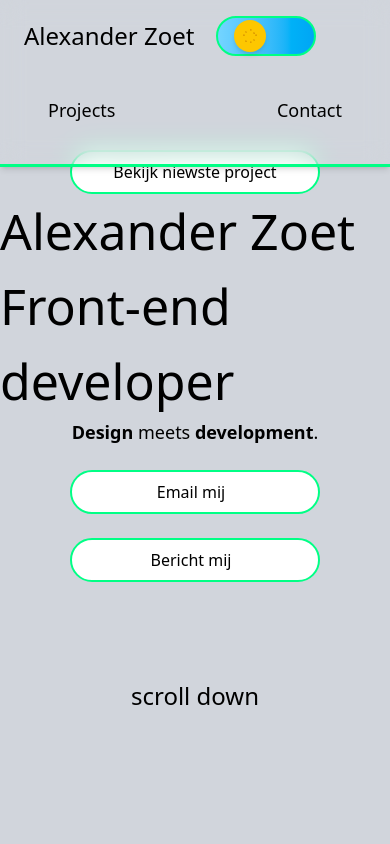
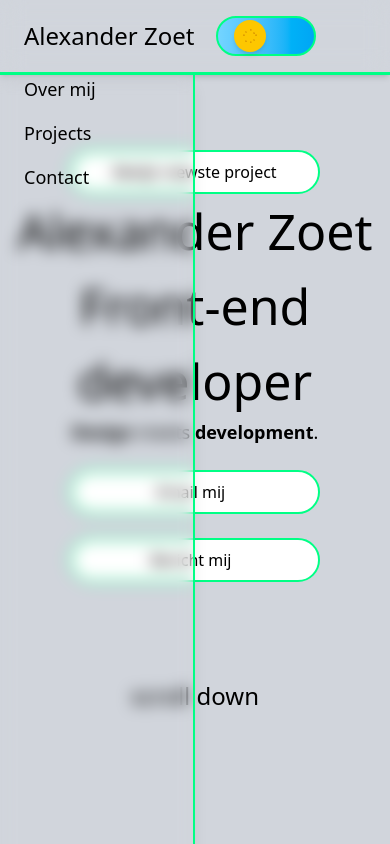
Before and after one commit to Allexwnl/Portfolio, a Vue app in the folder portfolio-project/: page / in a window 390 px wide. Both pictures are taken after a click on the button 351 px from the left and 36 px from the top of the page. Shown: the top 844 px of the page. Built offline with nearby package versions, Linux system fonts and the light colour scheme; no server answers; the database is empty; some icons are missing; a web font is replaced by a local one.

Commit message:
fully functional navbar

```diff
--- a/portfolio-project/src/components/MobileNavbar.vue
+++ b/portfolio-project/src/components/MobileNavbar.vue
@@ -20,8 +20,9 @@
                     </svg>
                     <svg v-else xmlns="http://www.w3.org/2000/svg" fill="currentColor" viewBox="0 0 24 24"
                         class="w-5 h-5 text-gray-700">
-                        <path
-                            d="M21.752 15.002A9.72 9.72 0 0 1 12 21.75a9.75 9.75 0 0 1 0-19.5c.682 0 1.35.07 1.996.204a9.001 9.001 0 1 0 7.756 12.548z" />
+                        #00FF85
+                        d="M21.752 15.002A9.72 9.72 0 0 1 12 21.75a9.75 9.75 0 0 1 0-19.5c.682 0 1.35.07 1.996.204a9.001
+                        9.001 0 1 0 7.756 12.548z" />
                     </svg>
                 </div>
             </button>
@@ -35,20 +36,29 @@
                     :class="{ '-rotate-45 -translate-y-2': isMenuOpen }"></span>
             </button>
         </div>
-        <!-- Mobile Menu -->
+        <!-- Desktop menu (vanaf md) -->
         <transition name="slide-fade">
-            <ul v-if="isMenuOpen"
-                class="mt-4 flex flex-row justify-between w-full gap-4 text-lg font-medium p-6">
+            <ul v-if="isMenuOpen" class="hidden md:flex flex-row justify-between w-full gap-4 text-lg font-medium p-6">
                 <li><a href="#projects" @click="closeMenu" class="hover:text-[#c300ff] transition-colors">Projects</a>
                 </li>
                 <li><a href="#contact" @click="closeMenu" class="hover:text-[#c300ff] transition-colors">Contact</a>
                 </li>
-                <li v-if="user">
-                    <a @click="logout" class="cursor-pointer hover:text-red-500 transition-colors">Logout</a>
-                </li>
+                <li v-if="user"><a @click="logout"
+                        class="cursor-pointer hover:text-red-500 transition-colors">Logout</a></li>
             </ul>
         </transition>
+
     </nav>
+    <transition name="slide-side">
+        <ul v-if="isMenuOpen"
+            class="md:hidden fixed w-1/2 h-full flex flex-col gap-4 text-lg font-medium mt-[75px] backdrop-blur-sm border-r-2 border-[#00FF85] shadow-lg pl-6 z-50">
+            <li><a href="#aboutMe" @click="closeMenu" class="hover:text-[#00FF85] transition-colors">Over mij</a></li>
+            <li><a href="#projects" @click="closeMenu" class="hover:text-[#00FF85] transition-colors">Projects</a></li>
+            <li><a href="#contact" @click="closeMenu" class="hover:text-[#00FF85] transition-colors">Contact</a></li>
+            <li v-if="user"><a @click="logout" class="cursor-pointer hover:text-red-500 transition-colors">Logout</a>
+            </li>
+        </ul>
+    </transition>
 </template>
 
 <script setup>
@@ -89,18 +99,43 @@ const apply = () => {
 </script>
 
 <style scoped>
+/* Desktop fade/slide */
 .slide-fade-enter-active,
 .slide-fade-leave-active {
     transition: all 0.3s ease;
 }
 
-.slide-fade-enter-from {
+.slide-fade-enter-from,
+.slide-fade-leave-to {
     opacity: 0;
     transform: translateY(-10px);
 }
 
-.slide-fade-leave-to {
-    opacity: 0;
-    transform: translateY(-10px);
+.slide-fade-enter-to,
+.slide-fade-leave-from {
+    opacity: 1;
+    transform: translateY(0);
+}
+
+/* Mobile slide from left */
+.slide-side-enter-active,
+.slide-side-leave-active {
+    transition: all 0.3s ease;
+}
+
+.slide-side-enter-from {
+    transform: translateX(-100%);
+}
+
+.slide-side-enter-to {
+    transform: translateX(0);
+}
+
+.slide-side-leave-from {
+    transform: translateX(0);
+}
+
+.slide-side-leave-to {
+    transform: translateX(-100%);
 }
 </style>
--- a/portfolio-project/src/components/NavBar.vue
+++ b/portfolio-project/src/components/NavBar.vue
@@ -6,6 +6,7 @@
       </li>
     </ul>
     <ul class="flex flex-row gap-8">
+      <li>Over mij</li>
       <li>Projects</li>
       <li>contact</li>
     </ul>
--- a/portfolio-project/src/views/HomePage.vue
+++ b/portfolio-project/src/views/HomePage.vue
@@ -19,7 +19,7 @@ const scrollToSection = (id) => {
         <a href="https://aidenderksen.netlify.app/" class="--popUpBtn">Bekijk niewste project <i
                 class='bx bx-arrow-down-right-stroke'></i>
         </a>
-        <h2>Alexander Zoet Front-end developer</h2>
+        <h2 class="max-[768px]:text-[40px] text-center">Alexander Zoet Front-end developer</h2>
         <p><span class="font-bold">Design</span> meets <span class="font-bold">development</span>.</p>
         <div class="--contactBtnsGroup">
             <a href="mailto:alexanderzoet@gmail.com" class="--aBtn">Email mij<i class='bxr  bx-envelope'></i> </a>
@@ -30,7 +30,7 @@ const scrollToSection = (id) => {
     <div class="w-full flex justify-center items-center mt-[25%]">
         <h3>scroll down<i class='bxr bx-arrow-down-stroke animate-bounce'></i> </h3>
     </div>
-    <div class="--mainContainer">
+    <div class="--mainContainer" id="aboutMe">
         <div class="--textContainer">
             <h1>Alexander Zoet</h1>
             <p>Ik ben Alexander Zoet, een enthousiaste front-end developer die graag nieuwe technieken ontdekt. Mijn
```
